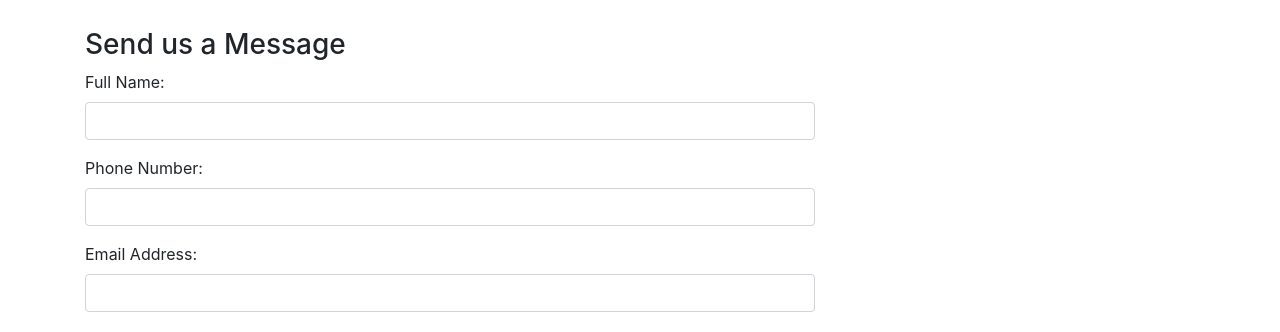
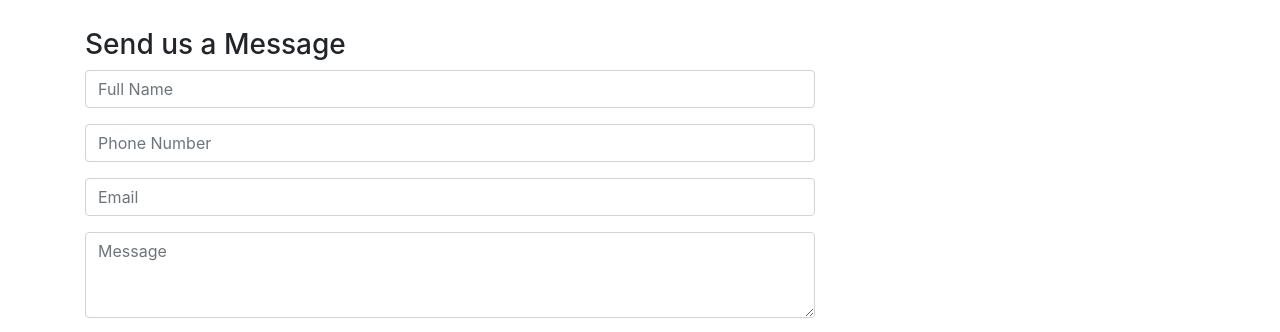
Before and after one commit to ZakiMohammed/Angular-6-Starter-App, an Angular app: page /contact in a window 1280 px wide. Shown: the part 610-942 px from the top of the page. Built offline with nearby package versions, Linux system fonts and the light colour scheme.

Commit message:
Template driven form changed

```diff
--- a/src/app/components/contact/contact.component.html
+++ b/src/app/components/contact/contact.component.html
@@ -31,34 +31,85 @@
 <div class="row">
   <div class="col-lg-8 mb-4">
     <h3>Send us a Message</h3>
-    <form name="sentMessage" #contactForm="ngForm" (ngSubmit)="onSubmit()">
-      <div class="control-group form-group">
-        <div class="controls">
-          <label>Full Name:</label>
-          <input type="text" class="form-control" name="name" required [(ngModel)]="contact.name">
-          <p class="help-block"></p>
-        </div>
+    <form novalidate
+          (ngSubmit)="onSubmit(contactForm)"
+          #contactForm="ngForm">
+      <div class="form-group">
+        <input type="text"
+              class="form-control"
+              placeholder="Full Name"
+              name="name"
+              required
+              maxlength="100"
+              [(ngModel)]="contact.name"
+              #nameVar="ngModel"
+              [ngClass]="{ 'is-invalid': (nameVar.touched || nameVar.dirty) && !nameVar.valid }">
+        <span class="invalid-feedback">
+          <span *ngIf="nameVar.errors?.required">
+            This field is required
+          </span>
+        </span>
       </div>
-      <div class="control-group form-group">
-        <div class="controls">
-          <label>Phone Number:</label>
-          <input type="tel" class="form-control" name="phone" required [(ngModel)]="contact.phone">
-        </div>
+      <div class="form-group">
+        <input type="tel"
+              class="form-control"
+              placeholder="Phone Number"
+              name="phone"
+              required
+              minlength="7"
+              maxlength="20"
+              [(ngModel)]="contact.phone"
+              #phoneVar="ngModel"
+              [ngClass]="{ 'is-invalid': (phoneVar.touched || phoneVar.dirty) && !phoneVar.valid }">
+        <span class="invalid-feedback">
+          <span *ngIf="phoneVar.errors?.required">
+            This field is required
+          </span>
+          <span *ngIf="phoneVar.errors?.minlength">
+              At least 7 digit number is required
+          </span>
+        </span>
       </div>
-      <div class="control-group form-group">
-        <div class="controls">
-          <label>Email Address:</label>
-          <input type="email" class="form-control" name="email" required [(ngModel)]="contact.email">
-        </div>
+      <div class="form-group">
+        <input type="email"
+              class="form-control"
+              placeholder="Email"
+              name="email"
+              required
+              email
+              [(ngModel)]="contact.email"
+              #emailVar="ngModel"
+              [ngClass]="{ 'is-invalid': (emailVar.touched || emailVar.dirty) && !emailVar.valid }">
+        <span class="invalid-feedback">
+          <span *ngIf="emailVar.errors?.required">
+            This field is required
+          </span>
+          <span *ngIf="emailVar.errors?.email">
+              Email is invalid
+          </span>
+        </span>
       </div>
-      <div class="control-group form-group">
-        <div class="controls">
-          <label>Message:</label>
-          <textarea rows="10" cols="100" class="form-control" name="message" required [(ngModel)]="contact.message" maxlength="999"
-            style="resize:none"></textarea>
-        </div>
+      <div class="form-group">
+        <textarea
+                class="form-control"
+                placeholder="Message"
+                rows="3"
+                name="message"
+                required
+                [(ngModel)]="contact.message"
+                #messageVar="ngModel"
+                [ngClass]="{ 'is-invalid': (messageVar.touched || messageVar.dirty) && !messageVar.valid }">
+        </textarea>
+        <span class="invalid-feedback">
+          <span *ngIf="messageVar.errors?.required">
+            This field is required
+          </span>
+          <span *ngIf="messageVar.errors?.required">
+              This field is required
+            </span>
+        </span>
       </div>
-      <button type="submit" class="btn btn-primary" [disabled]="!contactForm.form.valid || sending">
+      <button type="submit" class="btn btn-primary">
         Send Message
       </button>
       <control-alert [alert]="alert"></control-alert>
--- a/src/app/components/contact/contact.component.ts
+++ b/src/app/components/contact/contact.component.ts
@@ -3,6 +3,8 @@ import { Alert } from '../../models/app.model';
 import { Contact, PageTop } from '../../models/app.model';
 import { SharedService } from '../../services/shared/shared.service';
 import { ContactService } from '../../services/contact/contact.service';
+import { NgForm } from '@angular/forms';
+import { Helper } from 'src/app/helper/app.helper';
 
 @Component({
   selector: 'app-contact',
@@ -11,16 +13,20 @@ import { ContactService } from '../../services/contact/contact.service';
 })
 export class ContactComponent implements OnInit {
 
-  alert:Alert;
-  contact:Contact;
+  alert: Alert;
+  contact: Contact;
 
-  constructor(private sharedService: SharedService, private contactService: ContactService) {
+  constructor(
+    private sharedService: SharedService,
+    private contactService: ContactService
+  ) {
     this.sharedService.showBanner(false);
     this.sharedService.showPageTop(true);
     this.sharedService.showPageTopData(new PageTop('Contact', '', [
       { name: 'Home', route: '/home', title: 'Home' },
       { name: 'Contact', route: '', title: 'Contact' }
     ]));
+
     this.contact = new Contact(0, '', '', '', '');
     this.alert = new Alert(false, '', '');
   }
@@ -28,14 +34,18 @@ export class ContactComponent implements OnInit {
   ngOnInit() {
   }
 
-  onSubmit() {
+  onSubmit(contactForm: NgForm) {
+    Helper.validateForm(contactForm.form);
+    if (contactForm.valid) {
       this.alert.progress();
       this.contactService.post(this.contact).then(contact => {
         this.alert.success('Message delivered successfully.');
         this.contact = new Contact(0, '', '', '', '');
+        contactForm.form.reset();
       }, error => {
         this.alert.error('Something went wrong.');
       });
     }
+  }
 
 }
--- a/src/app/helper/app.helper.ts
+++ b/src/app/helper/app.helper.ts
@@ -1,2 +1,14 @@
+import { FormGroup, FormControl } from "@angular/forms";
+
 export class Helper{
+    static validateForm(formGroup: FormGroup){
+      Object.keys(formGroup.controls).forEach(controlName => {
+        const control = formGroup.get(controlName);
+        if (control instanceof FormControl) {
+          control.markAsTouched({ onlySelf: true });
+        } else if (control instanceof FormGroup) {
+          this.validateForm(control);
+        }
+      });
+    }
 }
--- a/src/app/services/contact/contact.service.ts
+++ b/src/app/services/contact/contact.service.ts
@@ -1,6 +1,7 @@
 import { Injectable } from '@angular/core';
 import { Http, Response, Headers, RequestOptions } from "@angular/http";
 import { Contact } from '../../models/app.model';
+import { Constants } from 'src/app/helper/app.constants';
 
 @Injectable({
   providedIn: 'root'
@@ -18,7 +19,7 @@ export class ContactService {
   }
 
   post(contact: Contact): Promise<Contact> {
-    return this.http.post('http://localhost:60256/api/contact', contact, this.options).toPromise()
+    return this.http.post(Constants.API_URL + 'contact', contact, this.options).toPromise()
       .then(this.extractData)
       .catch(this.handleErrorPromise);
   }
```
Lines whose indentation alone changed are shown as unchanged.
